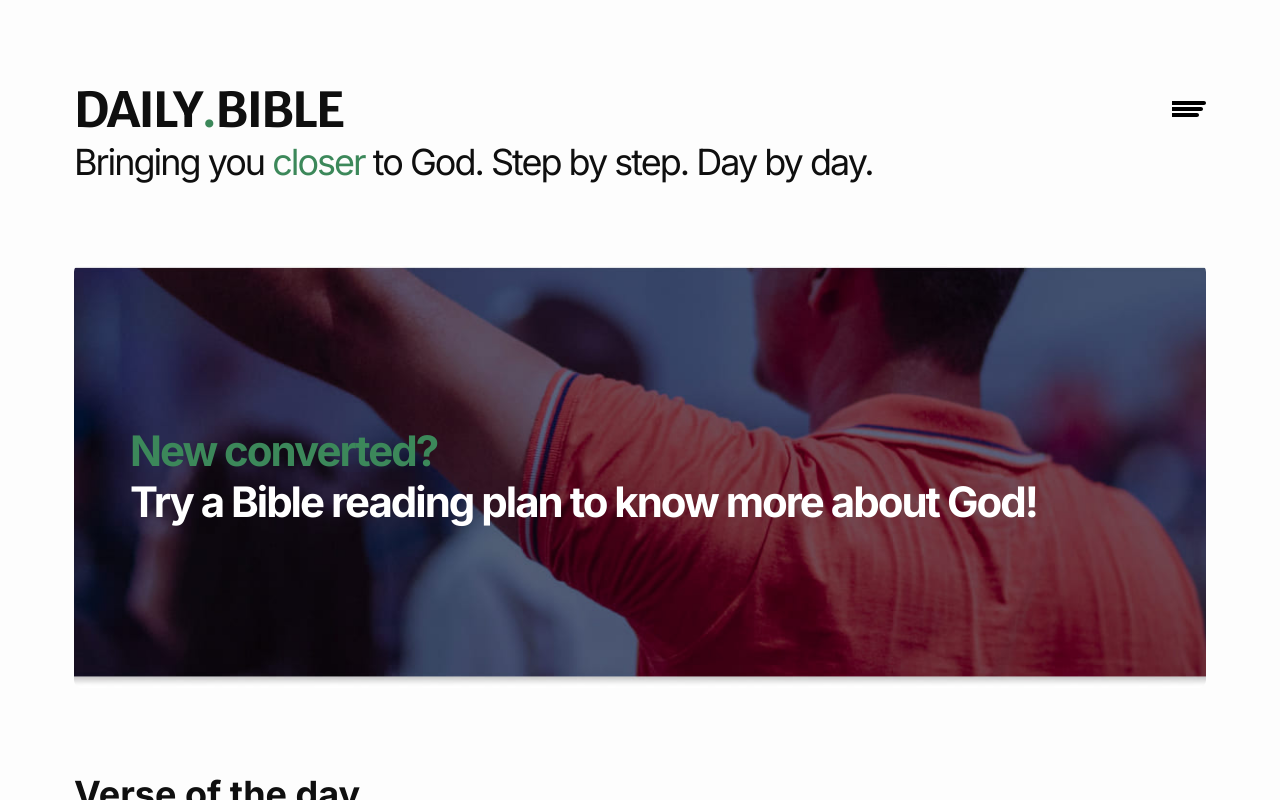
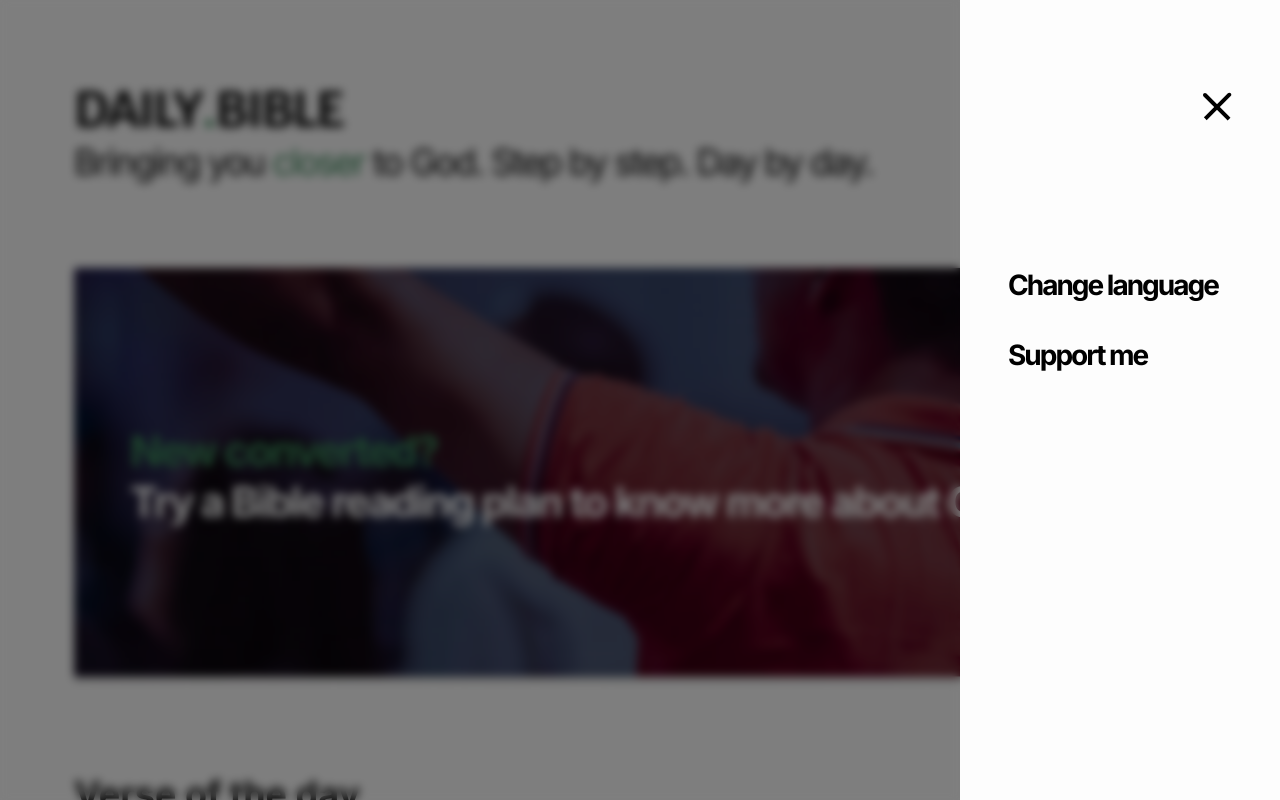
Before and after one commit to gabrielcaamargo/daily.bible, a React (Vite) app: page / in a window 1280 px wide. Both pictures are taken after a click on the button 1189 px from the left and 110 px from the top of the page. Shown: the top 800 px of the page. Built offline with nearby package versions, Linux system fonts and the light colour scheme.

Commit message:
📦 chore: create menu opening and closing, and its content

```diff
--- a/index.html
+++ b/index.html
@@ -10,6 +10,7 @@
   </head>
   <body>
     <div id="root"></div>
+    <div id="menu-root"></div>
     <script type="module" src="/src/main.tsx"></script>
   </body>
 </html>
--- a/src/components/App/index.tsx
+++ b/src/components/App/index.tsx
@@ -1,5 +1,6 @@
 import { BrowserRouter } from 'react-router-dom';
 import { ThemeProvider } from 'styled-components';
+import MenuContextProvider from '../../contexts/MenuContext';
 import Router from '../../Router';
 import GlobalStyles from '../../styles/GlobalStyles';
 import theme from '../../styles/themes/theme';
@@ -10,7 +11,9 @@ export default function App() {
     <BrowserRouter>
       <ThemeProvider theme={theme}>
         <GlobalStyles />
-        <Header />
+        <MenuContextProvider>
+          <Header />
+        </MenuContextProvider>
         <Router />
       </ThemeProvider>
     </BrowserRouter>
--- a/src/components/Header/index.tsx
+++ b/src/components/Header/index.tsx
@@ -1,7 +1,18 @@
-import menu from '../../assets/icons/menu.svg';
+import { useContext } from 'react';
+import menu from '../../assets/icons/menu-closed.svg';
 import { Container } from './styles';
 
+import { MenuContext } from '../../contexts/MenuContext';
+import Menu from '../Menu';
+
 export default function Header() {
+  const {isMenuOpen, setIsMenuOpen} = useContext(MenuContext);
+  console.log(isMenuOpen);
+
+  function handleOpenMenu() {
+    setIsMenuOpen(true);
+  }
+
   return (
     <Container>
       <h1>
@@ -9,9 +20,11 @@ export default function Header() {
         <span>.</span>
         BIBLE</h1>
 
-      <button>
+      <button onClick={handleOpenMenu}>
         <img src={menu} alt="menu" />
       </button>
+
+      {isMenuOpen && <Menu />}
     </Container>
   );
 }
--- /dev/null
+++ b/src/components/Menu/index.tsx
@@ -0,0 +1,34 @@
+import { useContext } from 'react';
+import { MenuContext } from '../../contexts/MenuContext';
+
+import ReactDOM from 'react-dom';
+import { Container, MenuContainer, Overlay, OptionsContainer } from './styles';
+
+import menu from '../../assets/icons/menu-opened.svg';
+
+const portalRoot = document.getElementById('menu-root') as HTMLElement;
+
+export default function Menu() {
+  const { setIsMenuOpen } = useContext(MenuContext);
+
+  function handleCloseMenu() {
+    setIsMenuOpen(false);
+  }
+
+  return ReactDOM.createPortal(
+    <Container>
+      <Overlay />
+      <MenuContainer>
+        <button onClick={handleCloseMenu}>
+          <img src={menu} alt="menu" />
+        </button>
+
+        <OptionsContainer>
+          <button><li>Change language</li></button>
+          <button><li>Support me</li></button>
+        </OptionsContainer>
+      </MenuContainer>
+    </Container>,
+    portalRoot
+  );
+}
--- /dev/null
+++ b/src/components/Menu/styles.ts
@@ -0,0 +1,62 @@
+import styled from 'styled-components';
+
+export const Container = styled.div`
+  position: fixed;
+  top: 0;
+  left: 0;
+  height: 100vh;
+  width: 100vw;
+  display: grid;
+  grid-template-columns: 3fr 1fr;
+  animation: showUp 1 0.1s;
+
+  @keyframes showUp {
+    from {
+      opacity: 0;
+    }
+
+    to {
+      opacity: 1;
+    }
+  }
+
+`;
+
+export const Overlay = styled.div`
+  background: rgba(0, 0, 0, 0.5);
+  backdrop-filter: blur(5px);
+`;
+
+export const MenuContainer = styled.div`
+  background-color: ${({theme}) => theme.background};
+  padding: 92px 48px;
+  display: flex;
+  flex-direction: column;
+
+  button {
+    width: fit-content;
+    align-self: flex-end;
+    background: none;
+    border: none;
+    cursor: pointer;
+  }
+`;
+
+export const OptionsContainer = styled.ul`
+  margin-top: 144px;
+  display: flex;
+  flex-direction: column;
+  gap: 36px;
+
+  button {
+    align-self: flex-start;
+
+    li {
+      font-size: 28px;
+      font-weight: bold;
+      letter-spacing: -2px;
+      list-style: none;
+    }
+  }
+
+`;
--- a/src/components/ReadNow/index.tsx
+++ b/src/components/ReadNow/index.tsx
@@ -16,7 +16,6 @@ export default function ReadNow() {
     setIsVersionMenuOpen(prevState => !prevState);
     setisChapterMenuOpen(false);
   }
-
 
   return (
     <Container>
--- /dev/null
+++ b/src/contexts/MenuContext.tsx
@@ -0,0 +1,27 @@
+import { createContext, useState } from 'react';
+
+const MenuDefaultValues = {
+  isMenuOpen: false,
+  setIsMenuOpen: () => {}
+};
+
+export const MenuContext = createContext<MenuContextInterface>(MenuDefaultValues);
+
+interface MenuContextInterface {
+  isMenuOpen: boolean;
+  setIsMenuOpen: (setState: boolean) => void
+}
+
+interface MenuContextProviderProps {
+  children: React.ReactNode
+}
+
+export default function MenuContextProvider({children}: MenuContextProviderProps) {
+  const [isMenuOpen, setIsMenuOpen] = useState(false);
+
+  return (
+    <MenuContext.Provider value={{isMenuOpen, setIsMenuOpen}}>
+      {children}
+    </MenuContext.Provider>
+  );
+}
```
Also changed, not shown: vite.config.ts.timestamp-1670599633488.mjs (added, +10 -0 lines), .eslintrc.json, src/assets/icons/menu-closed.svg (renamed from src/assets/icons/menu.svg), src/assets/icons/menu-opened.svg (added).
